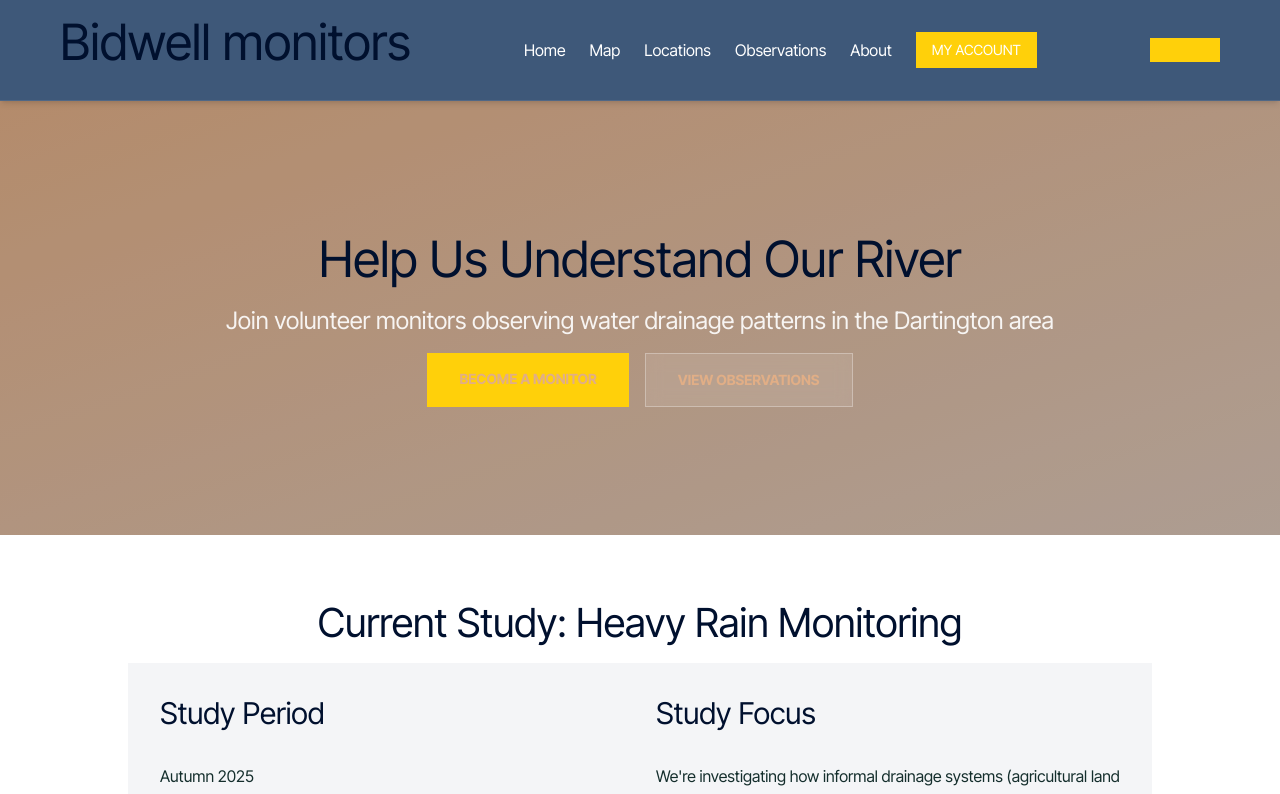
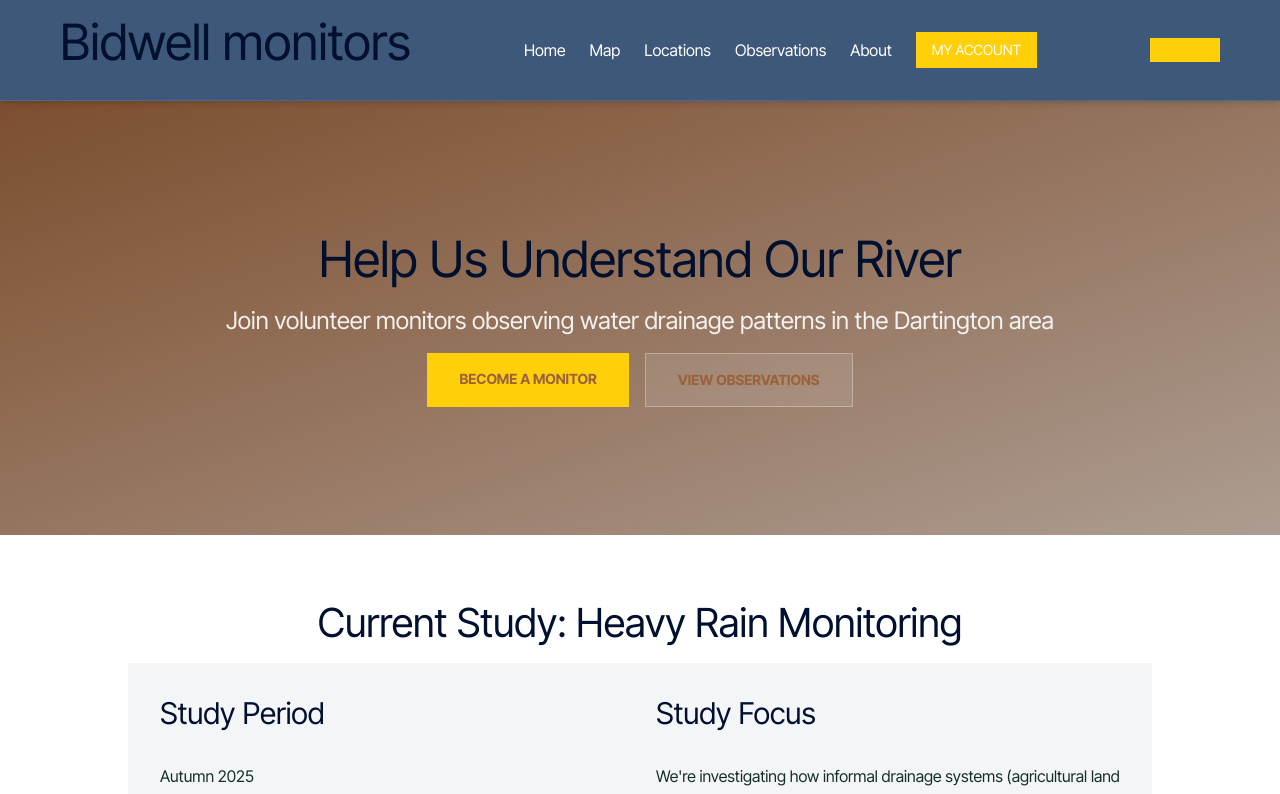
Before and after one commit to campbellssource/dartington-river-folk, a Next.js app: page / in a window 1280 px wide. Shown: the top 794 px of the page. Built offline with nearby package versions, Linux system fonts and the light colour scheme.

Commit message:
Fix color contrast accessibility issues - update link colors to meet WCAG AA standards
Co-authored-by: campbellssource <13255539+campbellssource@users.noreply.github.com>

```diff
--- a/app/components/Footer.tsx
+++ b/app/components/Footer.tsx
@@ -15,7 +15,7 @@ export default function Footer() {
               href="https://bidwellbrook.org"
               target="_blank"
               rel="noopener noreferrer"
-              className="text-sm hover:text-[var(--primary-accent)] transition-colors"
+              className="text-sm hover:text-[var(--link-color-dark-bg)] transition-colors"
             >
               Visit Bidwell Brook Partnership →
             </a>
@@ -28,7 +28,7 @@ export default function Footer() {
               <li>
                 <Link
                   href="/observe"
-                  className="text-sm text-white/70 hover:text-[var(--primary-accent)] transition-colors"
+                  className="text-sm text-white/70 hover:text-[var(--link-color-dark-bg)] transition-colors"
                 >
                   Make Observation
                 </Link>
@@ -36,7 +36,7 @@ export default function Footer() {
               <li>
                 <Link
                   href="/observations"
-                  className="text-sm text-white/70 hover:text-[var(--primary-accent)] transition-colors"
+                  className="text-sm text-white/70 hover:text-[var(--link-color-dark-bg)] transition-colors"
                 >
                   View Observations
                 </Link>
@@ -44,7 +44,7 @@ export default function Footer() {
               <li>
                 <Link
                   href="/locations"
-                  className="text-sm text-white/70 hover:text-[var(--primary-accent)] transition-colors"
+                  className="text-sm text-white/70 hover:text-[var(--link-color-dark-bg)] transition-colors"
                 >
                   Observation Locations
                 </Link>
@@ -52,7 +52,7 @@ export default function Footer() {
               <li>
                 <Link
                   href="/signup"
-                  className="text-sm text-white/70 hover:text-[var(--primary-accent)] transition-colors"
+                  className="text-sm text-white/70 hover:text-[var(--link-color-dark-bg)] transition-colors"
                 >
                   Become a Monitor
                 </Link>
@@ -67,7 +67,7 @@ export default function Footer() {
               <li>
                 <Link
                   href="/about"
-                  className="text-sm text-white/70 hover:text-[var(--primary-accent)] transition-colors"
+                  className="text-sm text-white/70 hover:text-[var(--link-color-dark-bg)] transition-colors"
                 >
                   About the Project
                 </Link>
@@ -75,7 +75,7 @@ export default function Footer() {
               <li>
                 <Link
                   href="/privacy"
-                  className="text-sm text-white/70 hover:text-[var(--primary-accent)] transition-colors"
+                  className="text-sm text-white/70 hover:text-[var(--link-color-dark-bg)] transition-colors"
                 >
                   Privacy Policy
                 </Link>
@@ -83,7 +83,7 @@ export default function Footer() {
               <li>
                 <Link
                   href="/terms"
-                  className="text-sm text-white/70 hover:text-[var(--primary-accent)] transition-colors"
+                  className="text-sm text-white/70 hover:text-[var(--link-color-dark-bg)] transition-colors"
                 >
                   Terms of Service
                 </Link>
@@ -91,7 +91,7 @@ export default function Footer() {
               <li>
                 <Link
                   href="/help"
-                  className="text-sm text-white/70 hover:text-[var(--primary-accent)] transition-colors"
+                  className="text-sm text-white/70 hover:text-[var(--link-color-dark-bg)] transition-colors"
                 >
                   Help & Support
                 </Link>
@@ -107,7 +107,7 @@ export default function Footer() {
             </p>
             <a
               href="mailto:info@bidwellbrook.org"
-              className="text-sm hover:text-[var(--primary-accent)] transition-colors"
+              className="text-sm hover:text-[var(--link-color-dark-bg)] transition-colors"
             >
               info@bidwellbrook.org
             </a>
--- a/app/globals.css
+++ b/app/globals.css
@@ -8,7 +8,7 @@
 
 :root {
   /* Primary Colors */
-  --primary-accent: #E1AE86;
+  --primary-accent: #9B6239;        /* Updated for WCAG AA compliance (5.00:1 on white) */
   --primary-light: #D8C4B6;
   --primary-dark: #142E2C;
   --primary-navy: #00102E;
@@ -28,8 +28,9 @@
   --button-primary: #FFD00A;
   --button-primary-hover: rgba(255, 208, 10, 0.78);
   --button-text: #00102E;
-  --link-color: #E1AE86;
-  --link-hover: #D8C4B6;
+  --link-color: #9B6239;            /* Updated for WCAG AA compliance (5.00:1 on white) */
+  --link-hover: #8B5528;            /* Updated for WCAG AA compliance (6.13:1 on white) */
+  --link-color-dark-bg: #E1AE86;    /* For links on dark backgrounds (9.52:1 on navy) */
 
   /* Overlay & Transparency */
   --overlay-dark: rgba(0, 0, 0, 0.9);
@@ -455,7 +456,7 @@ footer a {
 }
 
 footer a:hover {
-  color: var(--primary-accent);
+  color: var(--link-color-dark-bg);
 }
 
 .footer-credits {
```
Also changed, not shown: spec/STYLE_GUIDE.md (+3 -3 lines).
